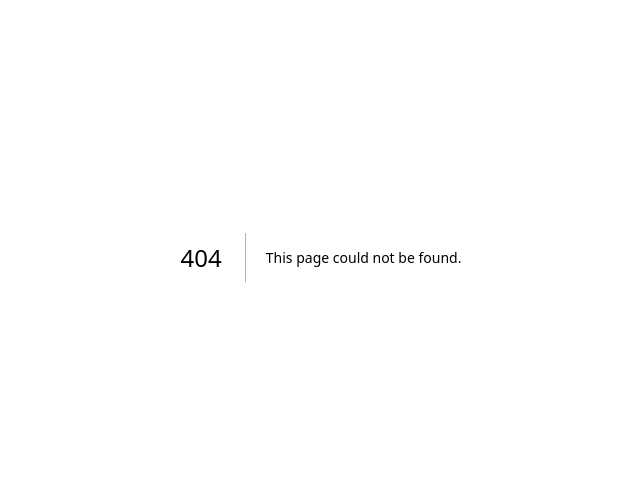
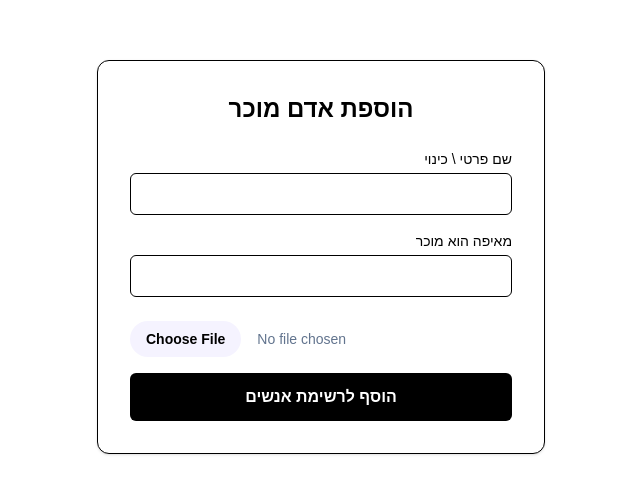
Before and after one commit to Michaelo21-is/Human_Detection_Front, a Next.js app: page /add-person in a window 1280 px wide. Before the commit this address had no page. Shown: the part 143-636 px from the top of the page, without its empty margins (319-959 px from the left). Built offline with nearby package versions, Linux system fonts and the light colour scheme; no server answers.

Commit message:
finish the home page need to set up the add person and fix the issue there

```diff
--- a/package.json
+++ b/package.json
@@ -12,7 +12,8 @@
     "axios": "^1.16.0",
     "next": "16.2.6",
     "react": "19.2.4",
-    "react-dom": "19.2.4"
+    "react-dom": "19.2.4",
+    "ws": "^8.20.1"
   },
   "devDependencies": {
     "@tailwindcss/postcss": "^4",
--- /dev/null
+++ b/src/app/Components/CameraPage.jsx
@@ -0,0 +1,131 @@
+"use client";
+
+import { useEffect, useRef } from "react";
+
+export default function CameraPage({ sessionId }) {
+  const wRef = useRef(null);
+  const videoRef = useRef(null);
+  const canvasRef = useRef(null);
+  const intervalRef = useRef(null);
+
+  async function connectWebSocket() {
+    const ws = new WebSocket(
+      `ws://localhost:8000/api/llm/check-face?session_id=${sessionId}`
+    );
+
+    ws.onopen = () => {
+      console.log("WebSocket connected");
+      // when the web socket is open i am sending every 1 sec image to the backend
+      intervalRef.current = setInterval(() => {
+        captureAndSend();
+      }, 1000);
+    };
+
+    ws.onmessage = (event) => {
+      console.log("Message from server:", event.data);
+    };
+
+    ws.onclose = () => {
+      console.log("websocket closed");
+    };
+
+    ws.onerror = (e) => {
+      console.log("WebSocket error:", e);
+    };
+
+    wRef.current = ws;
+  }
+
+  async function enableCamera() {
+    try {
+      console.log("Trying to open camera...");
+
+      const stream = await navigator.mediaDevices.getUserMedia({
+        video: true,
+        audio: false,
+      });
+
+      console.log("Camera stream:", stream);
+
+      if (videoRef.current) {
+        videoRef.current.srcObject = stream;
+        await videoRef.current.play();
+      }
+    } catch (e) {
+      console.log("Camera error:", e);
+    }
+  }
+
+  function captureAndSend() {
+    console.log("sendig image");
+    if (!videoRef.current || !canvasRef.current || !wRef.current) return;
+
+    if (wRef.current.readyState !== WebSocket.OPEN) return;
+
+    const video = videoRef.current;
+    const canvas = canvasRef.current;
+    // give me access to paint in the canvas which mean bring me access to take a photo
+    const ctx = canvas.getContext("2d");
+
+    // adjusting the canvas to fit the video resolution
+    canvas.width = video.videoWidth;
+    canvas.height = video.videoHeight;
+
+    // take the image
+    ctx.drawImage(video, 0, 0, canvas.width, canvas.height);
+
+    // convert the canvas to image bytes format
+    canvas.toBlob(
+      (blob) => {
+        if (!blob) return;
+
+        if (wRef.current?.readyState === WebSocket.OPEN) {
+          wRef.current.send(blob);
+        }
+      },
+      "image/jpeg",
+      0.85
+    );
+  }
+
+  useEffect(() => {
+    async function initializeComponent() {
+      await enableCamera();
+      await connectWebSocket();
+    }
+
+    initializeComponent();
+
+    return () => {
+      console.log("camera cleanup");
+
+      if (intervalRef.current) {
+        clearInterval(intervalRef.current);
+      }
+
+      if (wRef.current) {
+        wRef.current.close();
+      }
+
+      if (videoRef.current?.srcObject) {
+        const stream = videoRef.current.srcObject;
+        stream.getTracks().forEach((track) => track.stop());
+        videoRef.current.srcObject = null;
+      }
+    };
+  }, []);
+
+  return (
+    <div className="fixed inset-0 bg-black">
+      <video
+        ref={videoRef}
+        autoPlay
+        playsInline
+        muted
+        className="h-screen w-screen object-cover"
+      />
+
+      <canvas ref={canvasRef} className="hidden" />
+    </div>
+  );
+}
--- a/src/app/Components/HomePage.jsx
+++ b/src/app/Components/HomePage.jsx
@@ -2,7 +2,8 @@
 import { useEffect } from "react";
 import { useRouter } from "next/navigation";
 import axios from 'axios'
-export default function HomePage(){
+import CameraPage from "./CameraPage";
+export default function HomePage({sessionId}){
     const router = useRouter();
     const API_BASE_URL = process.env.NEXT_PUBLIC_API_BASE_URL;
     async function checkIfUserLogedIn(){
@@ -22,7 +23,11 @@ export default function HomePage(){
     },[])
     return(
         <div>
-            home page
+            <button className="fixed top-10 left-5 z-50 p-4 bg-black  text-lg font-semibold text-white rounded-lg"
+                    onClick={() => router.push("/add-person")}>
+              הוספת אדם מוכר
+            </button>
+            <CameraPage sessionId={sessionId}/>
         </div>
     )
 }
--- /dev/null
+++ b/src/app/add-person/AddPerson.jsx
@@ -0,0 +1,110 @@
+"use client"
+import axios from "axios";
+import { useRouter } from "next/navigation";
+import { useState } from "react";
+export default function AddPersonPage(){
+    const API_BASE_URL = process.env.NEXT_PUBLIC_API_BASE_URL;
+    const router = useRouter();
+    const [loading, setLoading] = useState(false);
+    const [form, setForm] = useState({
+        name:"",
+        whereIsKnownFrom:""
+    });
+    const [faceImage, setFaceImage] = useState(null);
+    async function handleOnSubmit(e) {
+    e.preventDefault();
+
+    if (!faceImage) {
+        alert("צריך להעלות תמונה");
+        return;
+    }
+
+    setLoading(true);
+
+    try {
+        const formData = new FormData();
+
+        formData.append("name", form.name);
+        formData.append("where_is_known_from", form.whereIsKnownFrom);
+        formData.append("face", faceImage);
+
+        const response = await axios.post(
+            `${API_BASE_URL}/api/llm/save-person`,
+            formData,
+            {
+                withCredentials: true,
+
+            }
+        );
+
+        alert(response.data);
+        router.push("/");
+    } catch (e) {
+        console.log("failed to save person ",e);
+        alert("נכשל לשמור את המשתמש");
+    } finally {
+        setLoading(false);
+    }
+    }
+    return(<div className="flex min-h-screen items-center justify-center bg-white px-4">
+        <div className="w-full max-w-md rounded-xl border border-black bg-white p-8 shadow-sm">
+            <h1 className="mb-6 text-center text-2xl font-bold text-black">הוספת אדם מוכר</h1>
+
+            <form className="space-y-4" onSubmit={handleOnSubmit}>
+            <div>
+                <label htmlFor="email" className="mb-1 block text-sm font-medium text-black text-right">
+                    שם פרטי \ כינוי
+                </label>
+                <input
+                dir="rtl"
+                id="name"
+                type="text"
+                required
+                value={form.name}
+                onChange={(e) => setForm((prev) => ({ ...prev, name: e.target.value }))}
+                className="w-full rounded-md border border-black bg-white px-3 py-2 text-black outline-none focus:ring-2 focus:ring-black"
+                />
+            </div>
+
+            <div>
+                <label htmlFor="password" className="mb-1 block text-sm font-medium text-black text-right">
+                    מאיפה הוא מוכר
+                </label>
+                <input
+                id="lastName"
+                dir="rtl"
+                type="text"
+                required
+                value={form.whereIsKnownFrom}
+                onChange={(e) => setForm((prev) => ({ ...prev, whereIsKnownFrom: e.target.value }))}
+                className="w-full rounded-md border border-black bg-white px-3 py-2 text-black outline-none focus:ring-2 focus:ring-black mb-2"
+                />
+            </div>
+           <input
+           type="file"
+           accept="image/*"
+           onChange={(e) =>{
+            const file = e.target.files[0];
+            setFaceImage(file)
+           }}
+           className="block w-full text-sm text-slate-500
+            file:mr-4 file:py-2 file:px-4
+            file:rounded-full file:border-0
+            file:text-sm file:font-semibold
+            file:bg-violet-50 file:text-black
+            hover:file:bg-violet-100"
+            />
+
+            <button
+                type="submit"
+                disabled={loading}
+                className="w-full rounded-md bg-black px-4 py-3 font-semibold text-white disabled:opacity-60"
+            >
+                {loading ? "טוען ....." : "הוסף לרשימת אנשים"}
+            </button>
+            </form>
+
+
+        </div>
+        </div>);
+}
--- /dev/null
+++ b/src/app/add-person/page.js
@@ -0,0 +1,8 @@
+import AddPersonPage from "./Addperson";
+export default function AddPerson(){
+    return (
+        <div>
+            <AddPersonPage />
+        </div>
+    )
+}
--- a/src/app/page.js
+++ b/src/app/page.js
@@ -1,10 +1,11 @@
 import HomePage from "./Components/HomePage";
-
+import { cookies } from "next/headers";
 export default async function Home() {
-
+  const cookieStore = await cookies();
+  const sessionId = cookieStore.get('session_id')?.value;
   return (
     <div>
-      <HomePage />
+      <HomePage sessionId={sessionId}/>
     </div>
   );
 }
```
Also changed, not shown: 1 other file (tests, documents, lock files or other folders).
